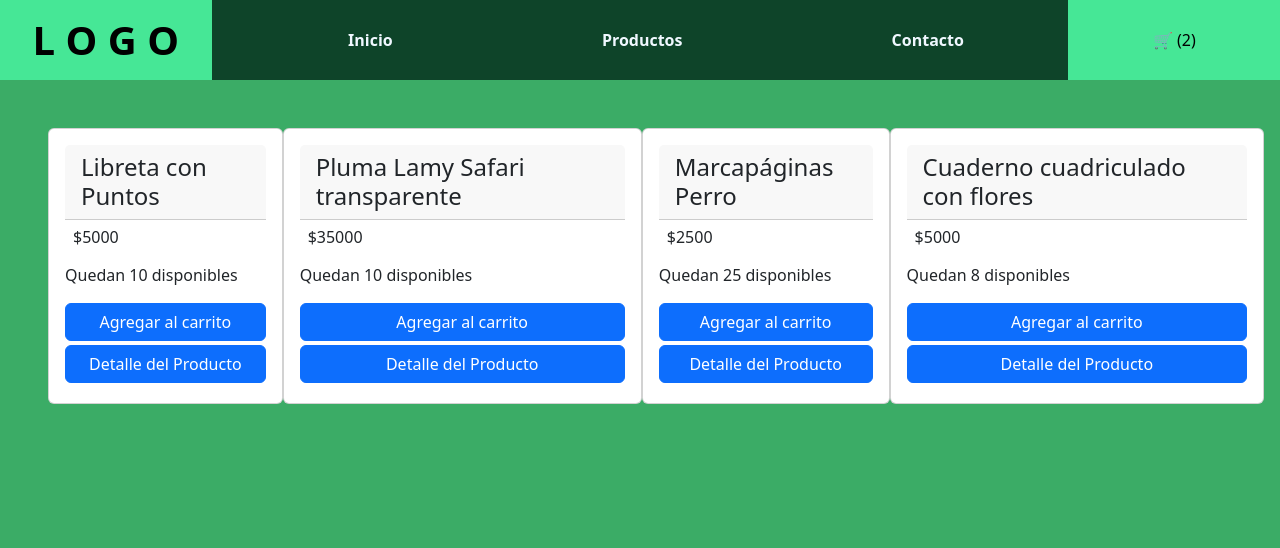
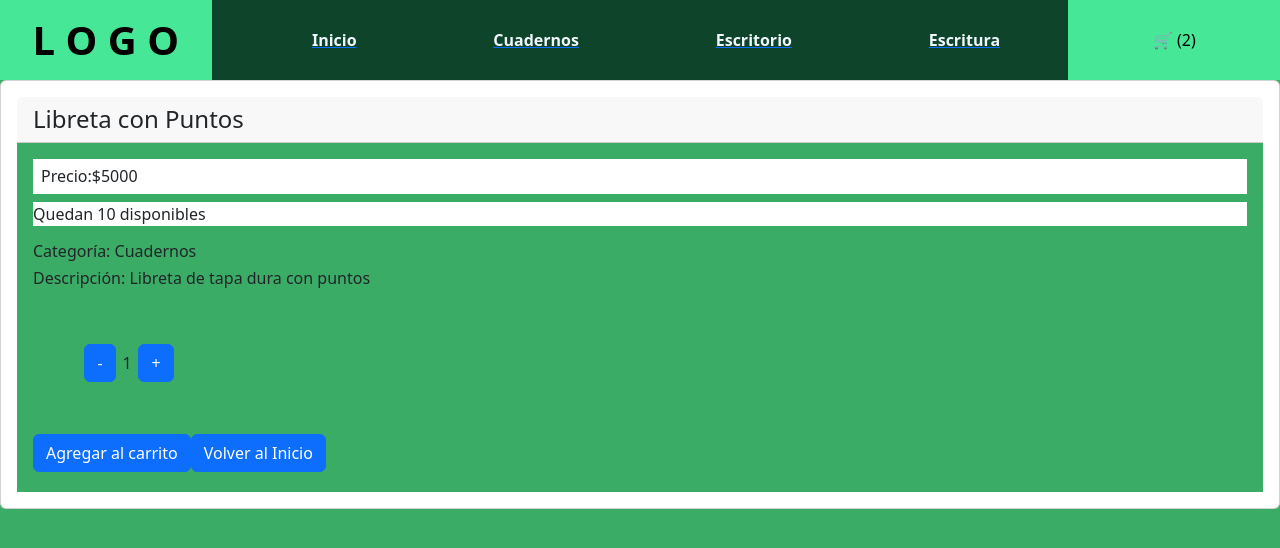
Before and after one commit to KarinaMunoz2211/React_segundo-entregable, a React (Vite) app: page /detalles/1 in a window 1280 px wide. Shown: the top 548 px of the page. Built offline with nearby package versions, Linux system fonts and the light colour scheme.

Commit message:
almost done

```diff
--- a/package.json
+++ b/package.json
@@ -13,7 +13,8 @@
     "bootstrap": "^5.3.3",
     "react": "^19.0.0",
     "react-dom": "^19.0.0",
-    "react-icons": "^5.5.0"
+    "react-icons": "^5.5.0",
+    "react-router": "^7.5.0"
   },
   "devDependencies": {
     "@eslint/js": "^9.21.0",
--- a/src/App.jsx
+++ b/src/App.jsx
@@ -1,14 +1,22 @@
 import './App.css';
 import Navbar from './components/Navbar/Navbar.jsx';
 import ItemListContainer  from './components/ItemListContainer/ItemListContainer.jsx';
+import { BrowserRouter,Route, Routes } from 'react-router';
+import ItemDetail from './components/ItemDetail/ItemDetail.jsx';
 
 
 function App() {
+
   return (
-    <>
-    <Navbar/>
-    <ItemListContainer karySayHi ="Hola !!, Mucho gusto, me llamo Eliot" />
-    </>
+      <BrowserRouter>
+        <Navbar/>
+        <Routes>
+          <Route path = "/" element={<ItemListContainer/>}/>
+          <Route path = "/categoria/:categoria" element={<ItemListContainer/>}/>
+          <Route path = "/detalles/:id" element={<ItemDetail/>}/>
+          <Route path = "*" element={<p><b>404 Not Found</b></p>}/>
+        </Routes>
+      </BrowserRouter>
   );
 };
 
--- a/src/Products.js
+++ b/src/Products.js
@@ -31,7 +31,7 @@
         stock:8,
         description: "Cuaderno con espiral diseño floreado"
     },
-  /*  {
+    {
         id: 5,
         title: "Set de Notas Adhesivas",
         price: 5000,
@@ -46,5 +46,5 @@
         category: "Escritura",
         stock:20,
         description: "Caja de 6 cartuchos de tinta para Lamy Safari"
-    },*/
+    },
  ];
--- a/src/components/Item/Item.jsx
+++ b/src/components/Item/Item.jsx
@@ -1,10 +1,11 @@
 import {useState} from 'react';
 import './Item.css';
+import { Link } from 'react-router';
 
-function Item({product, chooseProduct}){
+function Item({product}){
 
 
-    const {title, price, stock}= product;
+    const {id, title, price, stock}= product;
 
     function addToCart(prod){
         const newProduct ={
@@ -21,7 +22,9 @@ function Item({product, chooseProduct}){
             <h6 className='card-text p-2'>${price}</h6>
             <p>Quedan {stock} disponibles</p>
             <button className='btn btn-primary' onClick={() => addToCart(product)}>Agregar al carrito</button>
-            <button className='btn btn-primary my-1' onClick={() => chooseProduct(product)>("Ver Detalle", product)}>Detalle del Producto</button>
+            <Link to={`/detalles/${id}`}>
+                <button className='btn btn-primary my-1'>Ver Detalle</button>
+            </Link>
         </div>
     );
 };
--- a/src/components/ItemCount/ItemCount.jsx
+++ b/src/components/ItemCount/ItemCount.jsx
@@ -15,10 +15,6 @@ function ItemCount ({stock, count, setCount}) {
         };
     };
 
-//    function addToCart (){
-//        console.log(`Agregaste ${count} unidades`);
-//        setCount(1);
-//    };
 
     return (
         <div style ={{display:"flex",flexDirection:"column",padding:"1rem"}}>
--- a/src/components/ItemDetail/ItemDetail.jsx
+++ b/src/components/ItemDetail/ItemDetail.jsx
@@ -1,12 +1,17 @@
 import './ItemDetail.css';
 import ItemCount from '../ItemCount/ItemCount';
-import { useState } from 'react';
+import { useEffect, useState } from 'react';
+import { Link, useParams } from 'react-router';
+import { fetchData } from '../../fetchData';
+import Loader from '../Loader/Loader';
 
-function ItemDetail({product,goToStart}){
+function ItemDetail(){
 
+    const {id}= useParams ();
+
+    const [loader,setLoading] = useState(true);
+    const [product, setProduct] = useState(null);
     const [count, setCount] = useState (1);
-
-    const {title, price,stock,category,description} = product;
 
     function addToCart(prod){
         const newProduct ={
@@ -17,22 +22,48 @@ function ItemDetail({product,goToStart}){
         setCount(1)
     };
 
+    useEffect(() => {fetchData
+            fetchData(true)
+            .then(response => {
+                const productToShow = response.find(el => el.id === parseInt(id));
+                setProduct(productToShow);
+                setTimeout(()=> {
+                    setLoading(false);
+                },500);
+            })
+            .catch(err => console.error(err));
+    }, []);
+
     return (
-        <div className="card p-3">
-            <h4 className='card-header'>{title}</h4>
 
-            <div className='card-body'>
-                <h6 className='card-text p-2'>Precio:${price}</h6>
-                <p>Quedan {stock} disponibles</p>
-                <h6>Categoría: {category}</h6>
-                <h6>Descripción: {description}</h6>
+        loader ?
+            <Loader/>
+            :
+            <div className="card p-3">
+                {
+                    product ?
+                        <>
+                            <h4 className='card-header'>{product.title}</h4>
+                            <div className='card-body'>
+                                <h6 className='card-text p-2'>Precio:${product.price}</h6>
+                                <p>Quedan {product.stock} disponibles</p>
+                                <h6>Categoría: {product.category}</h6>
+                                <h6>Descripción: {product.description}</h6>
 
-                <ItemCount stock={stock} count={count} setCount={setCount}/>
+                                <ItemCount stock={product.stock} count={count} setCount={setCount}/>
 
-                <button className='btn btn-primary' onClick={() => addToCart(product)}>Agregar al carrito</button>
-                <button className='btn btn-primary my-1' onClick={goToStart}>Volver al Inicio</button>
+                                <button className='btn btn-primary' onClick={() => addToCart(product)}>Agregar al carrito</button>
+                                <Link to="/">
+                                <button className='btn btn-primary my-1'>Volver al Inicio</button>
+                                </Link>
+                            </div>
+                        </>
+                        :
+                        <p>Producto no encontrado con el id {id}</p>
+                }
+
+
             </div>
-        </div>
     );
 };
 
--- a/src/components/ItemListContainer/ItemListContainer.jsx
+++ b/src/components/ItemListContainer/ItemListContainer.jsx
@@ -3,7 +3,7 @@ import './ItemListContainer.css';
 import Item from '../Item/Item';
 import Loader from '../Loader/Loader';
 import { fetchData } from '../../fetchData';
-import ItemDetail from '../ItemDetail/ItemDetail';
+import { useParams } from 'react-router';
 
 
 function ItemListContainer() {
@@ -11,21 +11,20 @@ function ItemListContainer() {
   const [loader, setLoading] = useState(true);
   const [allProducts, setAllProducts] = useState(null)
 
-  const [choosenProduct, setChoosenProduct] = useState(null);
+  const {categoria} = useParams();
 
   useEffect(() => {
-
-    fetchData(true)
+    if (!allProducts){
+      fetchData()
       .then(response => {
         setAllProducts(response);
         setTimeout(()=> {
-        console.log(response);
           setLoading(false);
         },500);
-
       })
-    .catch(err => console.error(err))
-  },[])
+      .catch(err => console.error(err));
+    };
+  },[categoria]);
 
   return (
     loader ?
@@ -34,15 +33,25 @@ function ItemListContainer() {
     <div>
 
       <div className="container-products">
-        {allProducts.map(el => {
+        {
+        categoria ?
+
+        allProducts.filter(el => el.categoria === categoria).map(el =>{
           return(
-            <Item key={el.id} product={el} chooseProduct = {setChoosenProduct}/>
+            <Item key={el.id} product={el} />
+              );
+          })
+
+        :
+        allProducts.map(el => {
+          return(
+            <Item key={el.id} product={el} />
               );
           })}
       </div>
-      {
+      {/*
         choosenProduct && <ItemDetail product={choosenProduct} goToStart={() => setChoosenProduct(null)}/>
-      }
+      */}
     </div>
   );
 };
--- a/src/components/Navbar/Navbar.jsx
+++ b/src/components/Navbar/Navbar.jsx
@@ -1,3 +1,4 @@
+import { Link } from 'react-router';
 import CartWidget from '../CartWidget/CartWidget';
 import './Navbar.css';
 
@@ -7,9 +8,18 @@ function Navbar(){
       <nav className="nav-bar">
         <p className="logo">L O G O</p>
         <ul className="nav-bar-items">
-        <li>Inicio</li>
-        <li>Productos</li>
-        <li>Contacto</li>
+          <Link to="/">
+            <li>Inicio</li>
+          </Link>
+          <Link to="/categoria/cuadernos">
+            <li>Cuadernos</li>
+          </Link>
+          <Link to="/categoria/escritorio">
+            <li>Escritorio</li>
+          </Link>
+          <Link to="/categoria/escritura">
+            <li>Escritura</li>
+          </Link>
         </ul>
         <CartWidget/>
       </nav>
```
Also changed, not shown: 1 other file (tests, documents, lock files or other folders). Lines whose indentation alone changed are shown as unchanged.
